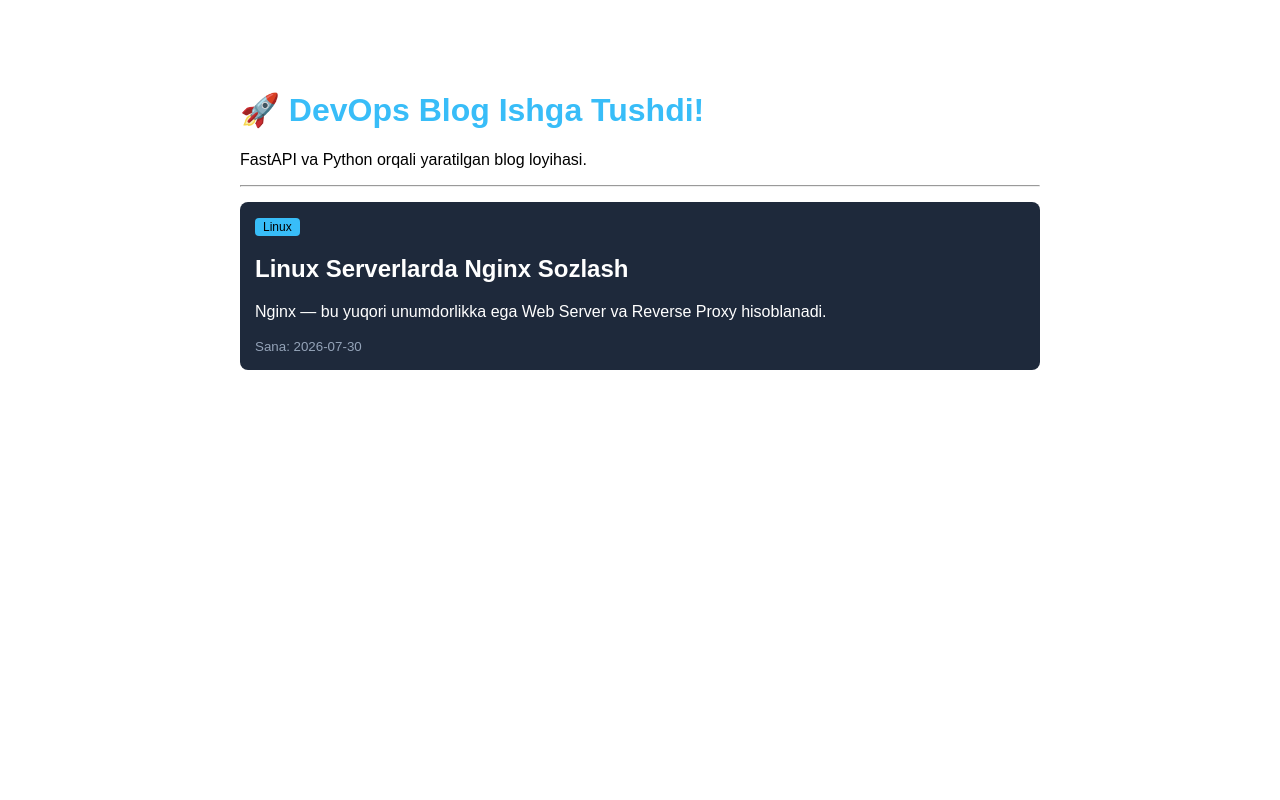
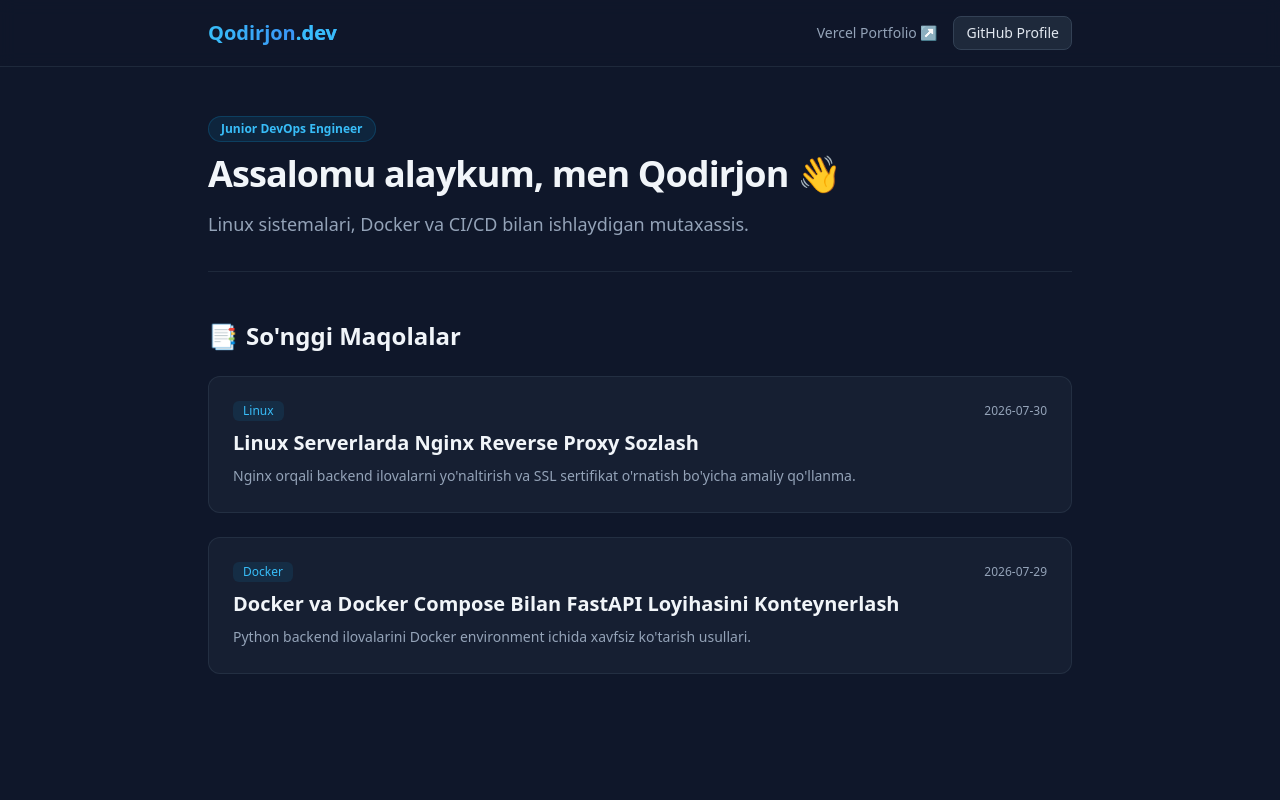
Before and after one commit to itsqodirjon/my-python-blog, a FastAPI app: page / in a window 1280 px wide. Run offline with FastAPI, Linux system fonts and the light colour scheme; some libraries are stand-ins or nearby versions.

Commit message:
Updated portfolio UI and post routes

```diff
--- a/main.py
+++ b/main.py
@@ -1,24 +1,41 @@
-from fastapi import FastAPI, Request, HTTPException
+from fastapi import FastAPI, Request
 from fastapi.templating import Jinja2Templates
 from fastapi.staticfiles import StaticFiles
 
-app = FastAPI()
+app = FastAPI(title="DevOps Blog")
 
 app.mount("/static", StaticFiles(directory="static"), name="static")
 templates = Jinja2Templates(directory="templates")
 
-posts_db = {
-    1: {
-        "title": "Linux Serverlarda Nginx Sozlash",
+user_profile = {
+    "name": "Qodirjon",
+    "role": "Junior DevOps Engineer",
+    "bio": "Linux sistemalari, Docker va CI/CD bilan ishlaydigan mutaxassis.",
+    "github": "https://github.com/itsqodirjon",
+    "portfolio_url": "https://qodirjon.vercel.app"
+}
+
+posts_db = [
+    {
+        "id": 1,
+        "title": "Linux Serverlarda Nginx Reverse Proxy Sozlash",
         "date": "2026-07-30",
         "category": "Linux",
-        "content": "Nginx — bu yuqori unumdorlikka ega Web Server va Reverse Proxy hisoblanadi."
+        "summary": "Nginx orqali backend ilovalarni yo'naltirish va SSL sertifikat o'rnatish bo'yicha amaliy qo'llanma."
+    },
+    {
+        "id": 2,
+        "title": "Docker va Docker Compose Bilan FastAPI Loyihasini Konteynerlash",
+        "date": "2026-07-29",
+        "category": "Docker",
+        "summary": "Python backend ilovalarini Docker environment ichida xavfsiz ko'tarish usullari."
     }
-}
+]
 
 @app.get("/")
 def home(request: Request):
     return templates.TemplateResponse("index.html", {
         "request": request,
-        "posts": posts_db.values()
+        "profile": user_profile,
+        "posts": posts_db
     })
--- a/templates/index.html
+++ b/templates/index.html
@@ -1,23 +1,60 @@
 <!DOCTYPE html>
-<html lang="uz">
+<html lang="uz" class="dark">
 <head>
     <meta charset="UTF-8">
-    <title>DevOps Blog</title>
-    <link rel="stylesheet" href="/static/style.css">
+    <meta name="viewport" content="width=device-width, initial-scale=1.0">
+    <title>{{ profile.name }} | {{ profile.role }}</title>
+    <script src="https://cdn.tailwindcss.com"></script>
 </head>
-<body>
-    <div style="max-width: 800px; margin: 50px auto; font-family: sans-serif; padding: 20px;">
-        <h1 style="color: #38bdf8;">🚀 DevOps Blog Ishga Tushdi!</h1>
-        <p>FastAPI va Python orqali yaratilgan blog loyihasi.</p>
-        <hr>
-        {% for post in posts %}
-            <div style="background: #1e293b; color: white; padding: 15px; border-radius: 8px; margin-top: 15px;">
-                <span style="background: #38bdf8; color: black; padding: 2px 8px; border-radius: 4px; font-size: 12px;">{{ post.category }}</span>
-                <h2>{{ post.title }}</h2>
-                <p>{{ post.content }}</p>
-                <small style="color: #94a3b8;">Sana: {{ post.date }}</small>
+<body class="bg-slate-900 text-slate-100 min-h-screen font-sans">
+
+    <header class="border-b border-slate-800 bg-slate-900/80 backdrop-blur sticky top-0 z-50">
+        <div class="max-w-4xl mx-auto px-4 py-4 flex justify-between items-center">
+            <a href="/" class="text-xl font-bold bg-gradient-to-r from-sky-400 to-blue-500 bg-clip-text text-transparent">
+                {{ profile.name }}<span class="text-sky-400">.dev</span>
+            </a>
+            <div class="flex items-center space-x-4">
+                <a href="{{ profile.portfolio_url }}" target="_blank" class="text-sm text-slate-400 hover:text-sky-400 transition">Vercel Portfolio ↗</a>
+                <a href="{{ profile.github }}" target="_blank" class="text-sm bg-slate-800 hover:bg-slate-700 text-slate-200 px-3 py-1.5 rounded-lg border border-slate-700 transition">GitHub Profile</a>
             </div>
-        {% endfor %}
-    </div>
+        </div>
+    </header>
+
+    <main class="max-w-4xl mx-auto px-4 py-12">
+        <section class="mb-12 border-b border-slate-800 pb-8">
+            <div class="inline-block px-3 py-1 bg-sky-500/10 text-sky-400 text-xs font-semibold rounded-full border border-sky-500/20 mb-3">
+                {{ profile.role }}
+            </div>
+            <h1 class="text-4xl font-extrabold tracking-tight mb-4">
+                Assalomu alaykum, men {{ profile.name }} 👋
+            </h1>
+            <p class="text-slate-400 text-lg leading-relaxed max-w-2xl">
+                {{ profile.bio }}
+            </p>
+        </section>
+
+        <section>
+            <h2 class="text-2xl font-bold mb-6 flex items-center gap-2">
+                <span>📑</span> So'nggi Maqolalar
+            </h2>
+            <div class="grid gap-6">
+                {% for post in posts %}
+                <article class="p-6 bg-slate-800/50 hover:bg-slate-800 border border-slate-700/50 hover:border-sky-500/40 rounded-xl transition group">
+                    <div class="flex items-center justify-between text-xs text-slate-400 mb-2">
+                        <span class="bg-sky-500/10 text-sky-400 px-2.5 py-0.5 rounded-md font-medium">{{ post.category }}</span>
+                        <span>{{ post.date }}</span>
+                    </div>
+                    <h3 class="text-xl font-semibold group-hover:text-sky-400 transition mb-2">
+                        {{ post.title }}
+                    </h3>
+                    <p class="text-slate-400 text-sm leading-relaxed">
+                        {{ post.summary }}
+                    </p>
+                </article>
+                {% endfor %}
+            </div>
+        </section>
+    </main>
+
 </body>
 </html>
```
